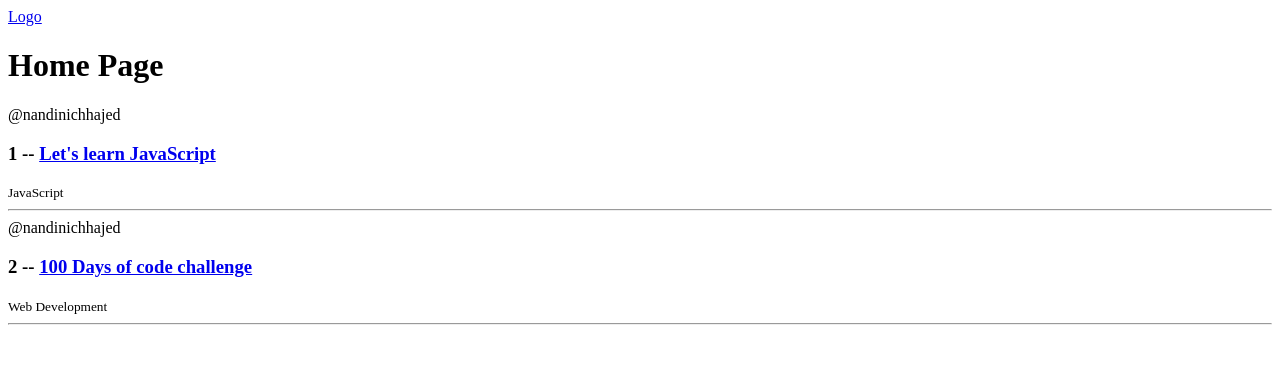
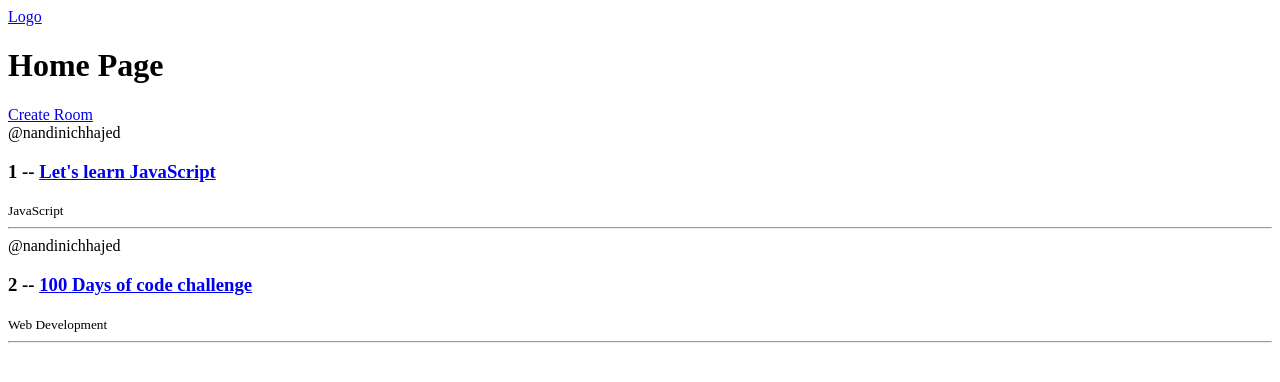
Before and after one commit to Pradhumn04/MINDSHARE1, a Django app: page / in a window 1280 px wide. Shown: the top 382 px of the page. Run offline with Django 4.2, Linux system fonts and the light colour scheme; data comes from the database, SQL or seed files in the repository.

Commit message:
[Feat]: Connecting form to to home page

```diff
--- a/Discord_Clone/base/templates/base/home.html
+++ b/Discord_Clone/base/templates/base/home.html
@@ -5,6 +5,7 @@
 <h1>Home Page</h1>
 
 <div>
+    <a href="{% url 'create-room' %}">Create Room</a>
     <div>
         {% for room in rooms %}
             <div>
```
